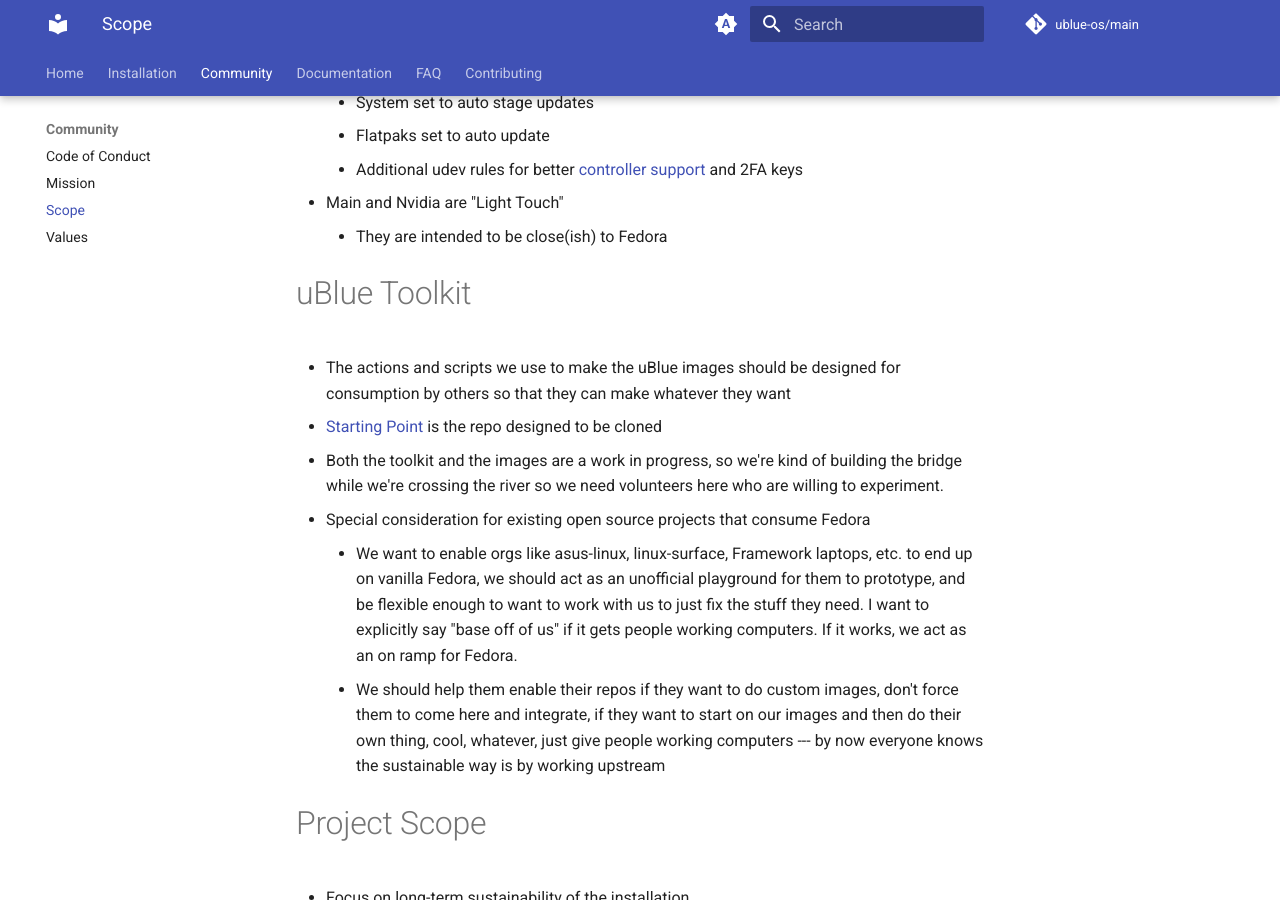
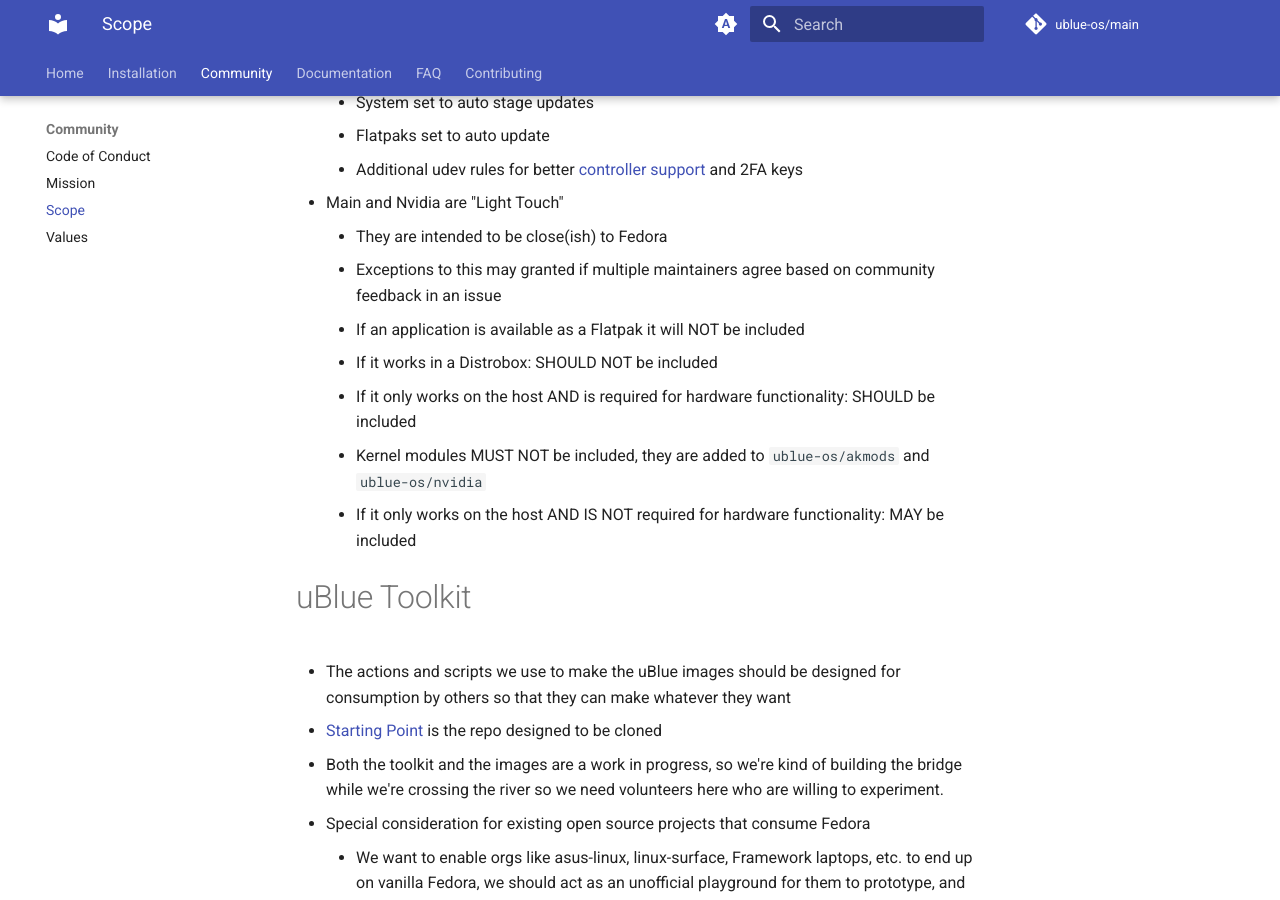
Before and after one commit to ublue-os/website, an MkDocs documentation site: the page built from docs/scope.md, in a window 1280 px wide and 900 px high, scrolled down 566 px. Built offline with MkDocs 1.6.1 and Material for MkDocs 9.7.7, drawn with Linux system fonts in a browser that asks for light colours; comment, search, counter and statistics services are not loaded.

Commit message:
fix: update scope.md

```diff
--- a/docs/scope.md
+++ b/docs/scope.md
@@ -17,6 +17,12 @@ When people refer to "uBlue" they will likely mean this:
     - Additional udev rules for better [controller support](https://github.com/ublue-os/config#udev-rules) and 2FA keys
 - Main and Nvidia are "Light Touch"
     - They are intended to be close(ish) to Fedora
+    - Exceptions to this may granted if multiple maintainers agree based on community feedback in an issue
+      - If an application is available as a Flatpak it will NOT be included
+      - If it works in a Distrobox: SHOULD NOT be included
+      - If it only works on the host AND is required for hardware functionality: SHOULD be included
+    - Kernel modules MUST NOT be included, they are added to `ublue-os/akmods` and `ublue-os/nvidia`
+    - If it only works on the host AND IS NOT required for hardware functionality: MAY be included
 
 # uBlue Toolkit
 
```
